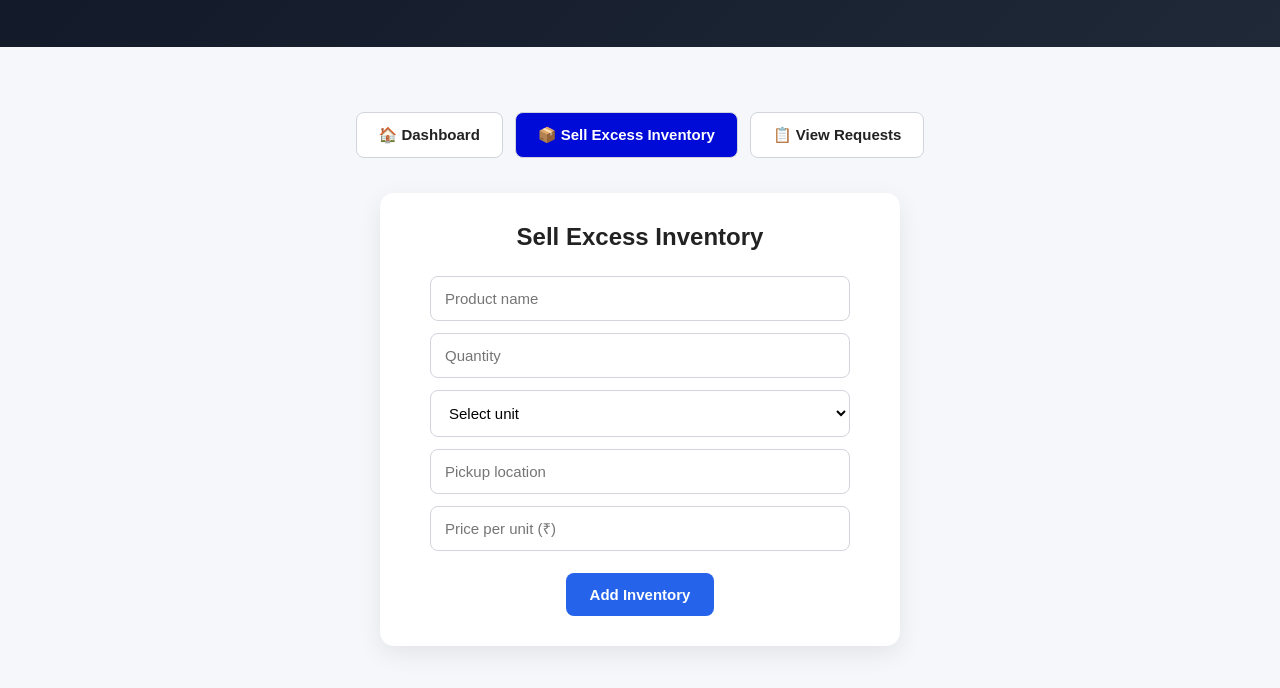
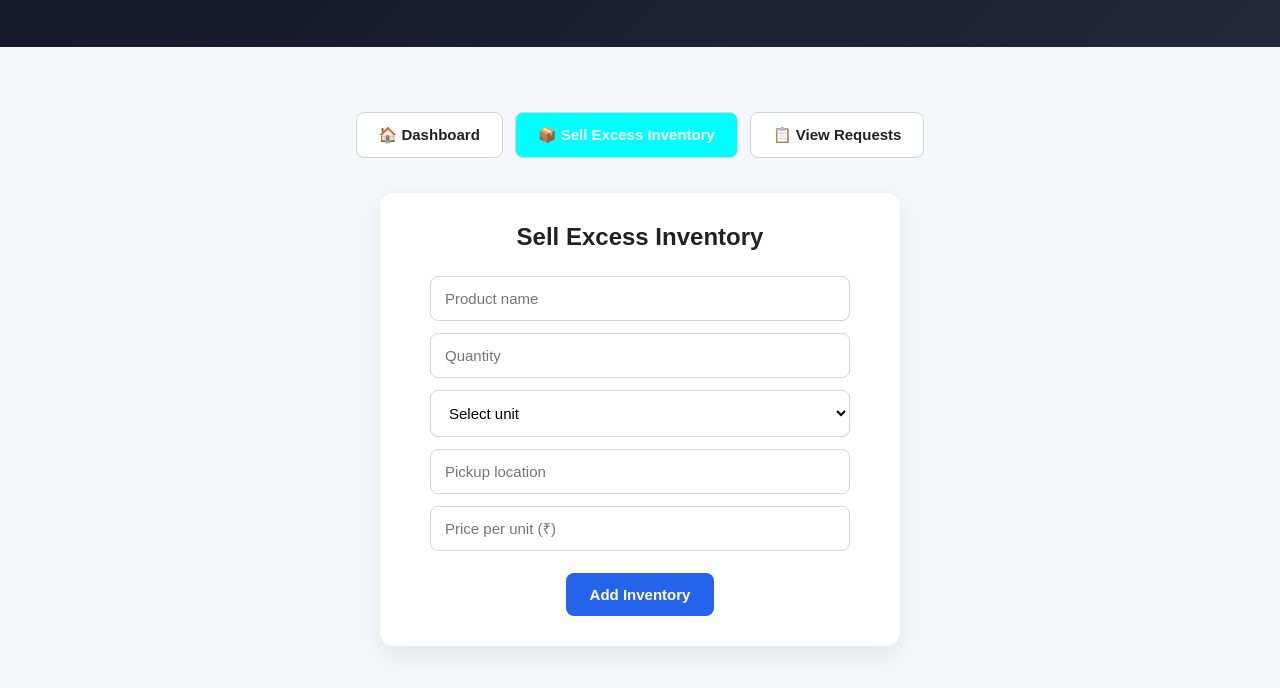
Before and after one commit to REDUNIT111/FLOWX, a plain HTML site: page seller.html in a window 1280 px wide. Both pictures are taken after a click on the button "📦 Sell Excess Inventory". Shown: the part 162-850 px from the top of the page. Drawn offline with Linux system fonts and the light colour scheme.

Commit message:
Update style.css

```diff
--- a/style.css
+++ b/style.css
@@ -671,6 +671,6 @@ select:focus {
 #addTransportBtn.active,
 #availableTransportBtn.active,
 #transportRequestsBtn.active {
-    background-color: #000bd7;
+    background-color: #01ffff;
     color: white;
 }
```
